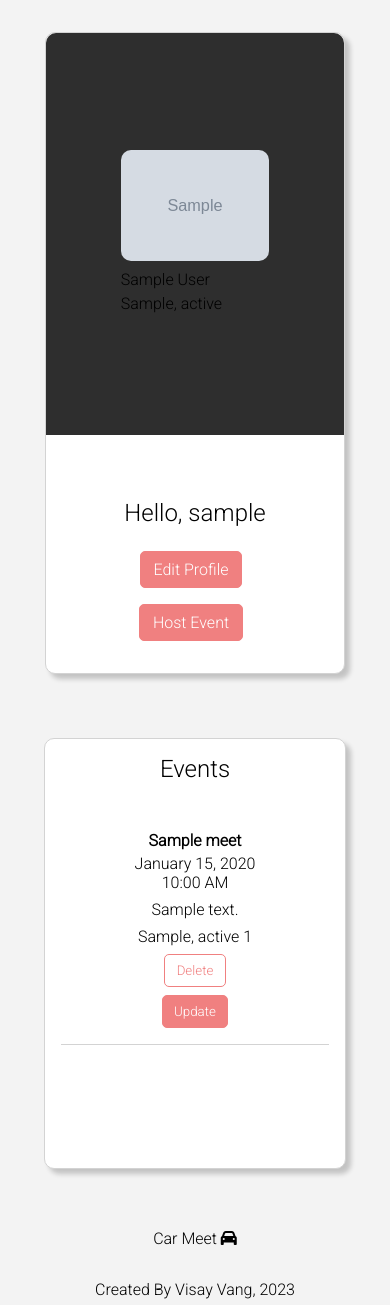
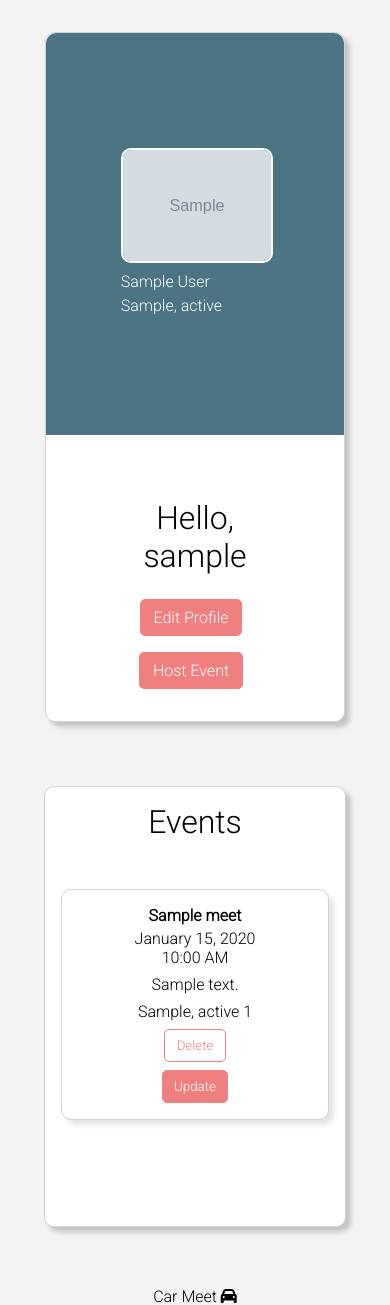
Before and after one commit to vsvang87/car-meet, a Flask app: page /userprofile in a window 390 px wide. Shown: the part 206-1511 px from the top of the page. Run offline with Flask 2, Linux system fonts and the light colour scheme; the visitor is signed in with stand-in values (Sample User, id 1); tables that the repository leaves empty hold one stand-in row (values such as "Sample post"); grey boxes marked "Sample" are stand-in pictures.

Commit message:
change layout, add responsiveness

```diff
--- a/static/css/create_meet_up.css
+++ b/static/css/create_meet_up.css
@@ -46,7 +46,7 @@ form {
   border: none;
   border-bottom: 1px solid lightgray;
   padding: 0.7rem 0.2rem;
-  margin-bottom: 1rem;
+  margin-bottom: 2rem;
 }
 
 .button-group .btn {
--- a/static/css/userprofile.css
+++ b/static/css/userprofile.css
@@ -1,7 +1,11 @@
 * {
   font-family: 'Roboto', sans-serif;
+}
 
+:root {
+  --clr-darkgray: rgb(76, 116, 131);
 }
+
 body {
   background-color: rgb(243, 243, 243);
 }
@@ -53,10 +57,11 @@ nav .navlinks li a {
   border: 1px solid lightgray;
   border-radius: 10px 10px 10px 10px;
   box-shadow: 5px 5px 5px 0 rgba(0, 0, 0, 0.2);
+
 }
 
 .text-font-weight {
-  font-size: 1.5rem;
+  font-size: 2rem;
   margin: 0 0 1rem 0;
   font-weight: 550;
 }
@@ -65,7 +70,7 @@ nav .navlinks li a {
 
 .big-color-div {
   width: 40%;
-  background: rgb(46, 46, 46);
+  background: var(--clr-darkgray);
   border-radius: 10px 0 0 10px;
   min-height: 40vh;
   display: flex;
@@ -86,10 +91,12 @@ nav .navlinks li a {
 .img-inner-content img {
   width: 100%;
   border-radius: 10px;
+  border: 2px solid #fff;
 }
 .img-inner-content p {
   margin: 0;
   padding-bottom: 0.3rem;
+  color: #fff;
 }
 .img-inner-content .name {
   padding-top: 0.3rem;
@@ -134,6 +141,7 @@ nav .navlinks li a {
   border: 1px solid lightgray;
   border-radius: 10px;
   box-shadow: 5px 5px 5px 0 rgba(0, 0, 0, 0.2);
+
  }
  .post-center-container h1 {
   padding: 1rem;
@@ -159,14 +167,29 @@ nav .navlinks li a {
   display: flex;
   justify-content: flex-start;
   align-items: center;
-  border-bottom: 1px solid lightgray;
+  border: 1px solid lightgray;
+  border-radius: 10px;
+  box-shadow: 5px 5px 5px 0 rgba(0, 0, 0, 0.1);
+  transition: .2s ease-in-out;
+  background: #fff;
  }
+/* .p-event-inner-content h4, p {
+  color: #fff;
+} */
+.p-event-info:hover {
+  transform: scale(1.017);
+}
+
  .p-event-info .p-event-inner-content {
   display: grid;
   grid-template-columns: repeat(5, 1fr);
+  grid-template-rows: 1;
   gap: 1rem;
   width: 100%;
+  padding: 1rem;
+  place-items: center;
  }
+
 .p-event-inner-content .update-btn {
   border: 1px solid lightcoral;
   padding: 0.5rem 0.7rem;
--- a/templates/userprofile.html
+++ b/templates/userprofile.html
@@ -65,16 +65,18 @@
         <div class="post-inner-content">
         {% if events %}
           {% for event in events %}
-          <h4>{{ event.title }}</h4>
+
+
           <div class="p-event-info">
             <div class="p-event-inner-content">
 
               <div class="datetime-div">
+                <h4>{{ event.title }}</h4>
                  <p>{{ event.date_time|datetime_format('%B %d, %Y') }} </p>
                  <p>{{ event.date_time|time_format('%H:%M %p') }}</p>
               </div>
-          <p>{{ event.address }}</p>
-          <p>{{ event.city }}, {{ event.state }} {{ event.zipcode }}</p>
+                <p>{{ event.address }}</p>
+                <p>{{ event.city }}, {{ event.state }} {{ event.zipcode }}</p>
             <form action="/delete_meetup/{{ event.meet_up_id }}" method="POST">
               <div class="delete-btn-div">
                 <input type="submit" class="delete-btn" value="Delete"/>
```
Also changed, not shown: static/css/meet_up.css (+7 -5 lines).
